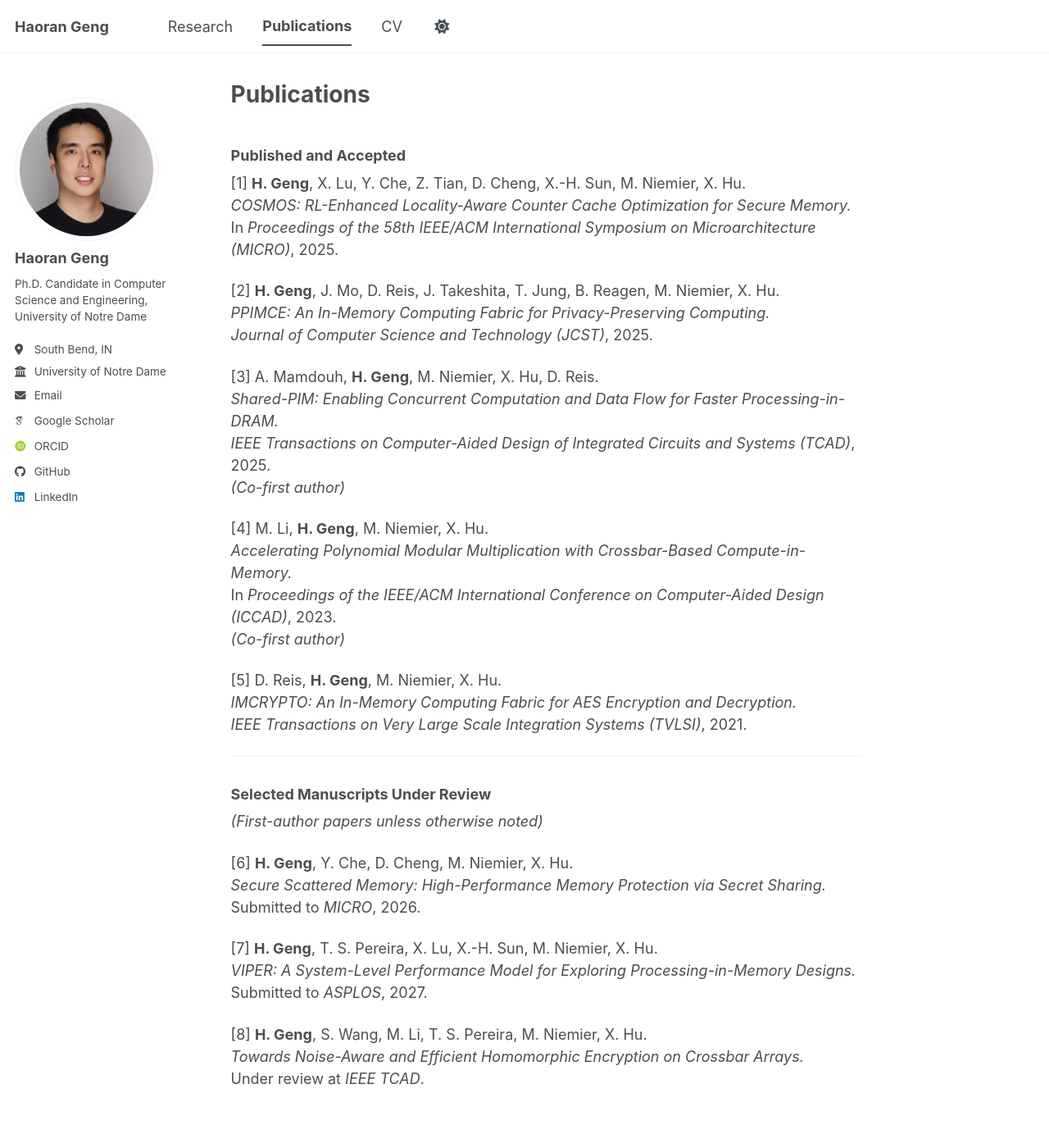
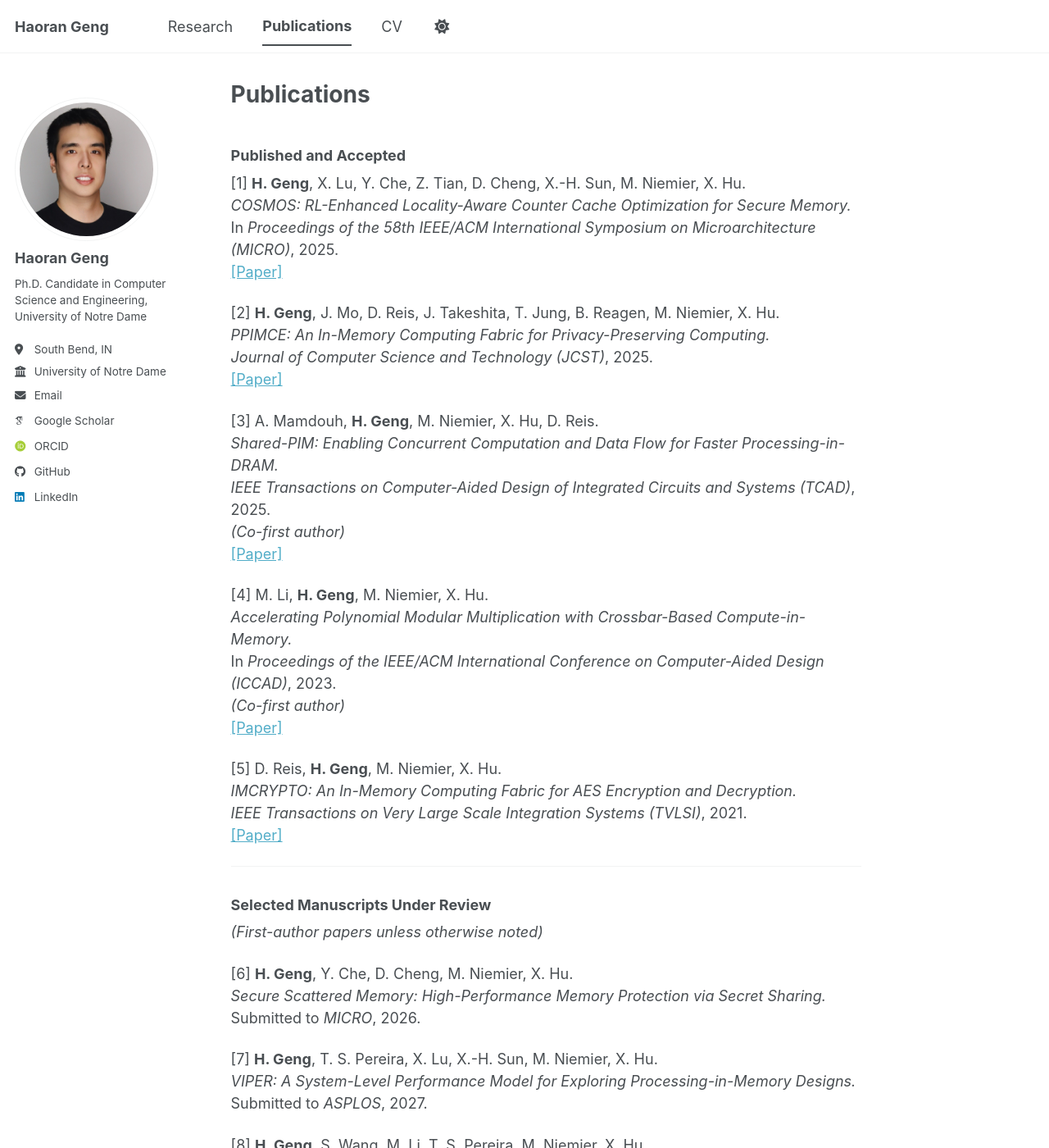
Before and after one commit to haoran-g/haoran-g.github.io, a Jekyll site: the page built from _pages/publications.md, in a window 1280 px wide and 1400 px high. Shown: the whole window at 82% size. Built offline with Jekyll 4.4.1, drawn with Linux system fonts in a browser that asks for light colours; some web fonts are replaced; a script bundle is joined from its source files by our own code; library files that are not in the unit come from our copies.

```diff
--- a/_pages/publications.md
+++ b/_pages/publications.md
@@ -3,29 +3,35 @@
 title: "Publications"
 permalink: /publications/
 ---
+
 ### Published and Accepted
 
 [1] **H. Geng**, X. Lu, Y. Che, Z. Tian, D. Cheng, X.-H. Sun, M. Niemier, X. Hu.
 *COSMOS: RL-Enhanced Locality-Aware Counter Cache Optimization for Secure Memory.*
 In *Proceedings of the 58th IEEE/ACM International Symposium on Microarchitecture (MICRO)*, 2025.
+[[Paper]](https://dl.acm.org/doi/10.1145/3725843.3756047)
 
 [2] **H. Geng**, J. Mo, D. Reis, J. Takeshita, T. Jung, B. Reagen, M. Niemier, X. Hu.
 *PPIMCE: An In-Memory Computing Fabric for Privacy-Preserving Computing.*
 *Journal of Computer Science and Technology (JCST)*, 2025.
+[[Paper]](https://link.springer.com/article/10.1007/s11390-025-5923-9)
 
 [3] A. Mamdouh, **H. Geng**, M. Niemier, X. Hu, D. Reis.
 *Shared-PIM: Enabling Concurrent Computation and Data Flow for Faster Processing-in-DRAM.*
 *IEEE Transactions on Computer-Aided Design of Integrated Circuits and Systems (TCAD)*, 2025.
 *(Co-first author)*
+[[Paper]](https://ieeexplore.ieee.org/stamp/stamp.jsp?arnumber=10979967)
 
 [4] M. Li, **H. Geng**, M. Niemier, X. Hu.
 *Accelerating Polynomial Modular Multiplication with Crossbar-Based Compute-in-Memory.*
 In *Proceedings of the IEEE/ACM International Conference on Computer-Aided Design (ICCAD)*, 2023.
 *(Co-first author)*
+[[Paper]](https://ieeexplore.ieee.org/abstract/document/10323790)
 
 [5] D. Reis, **H. Geng**, M. Niemier, X. Hu.
 *IMCRYPTO: An In-Memory Computing Fabric for AES Encryption and Decryption.*
 *IEEE Transactions on Very Large Scale Integration Systems (TVLSI)*, 2021.
+[[Paper]](https://www.computer.org/csdl/journal/si/2022/05/09737232/1BQieK1Z0xq)
 
 ---
 
```
